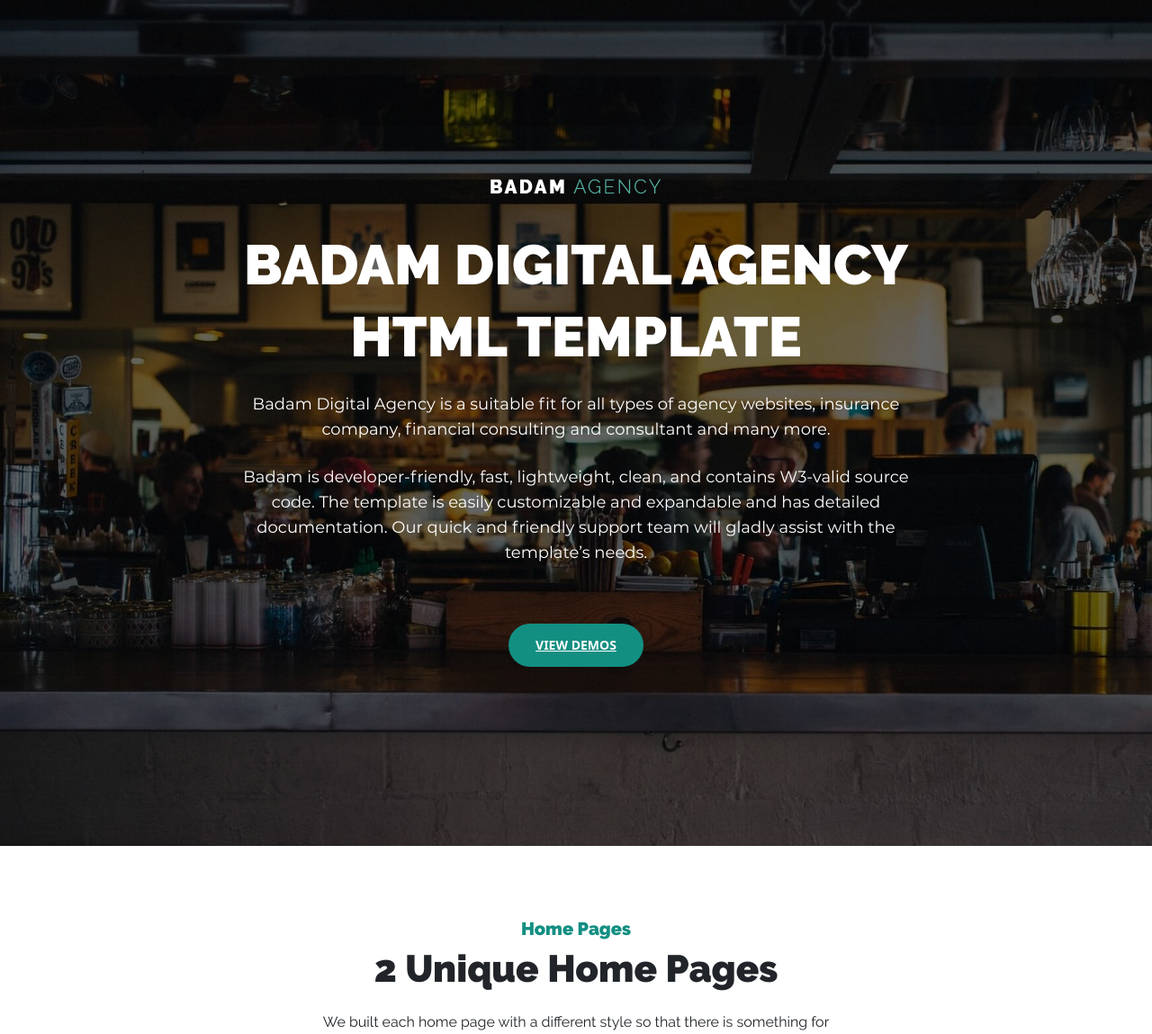
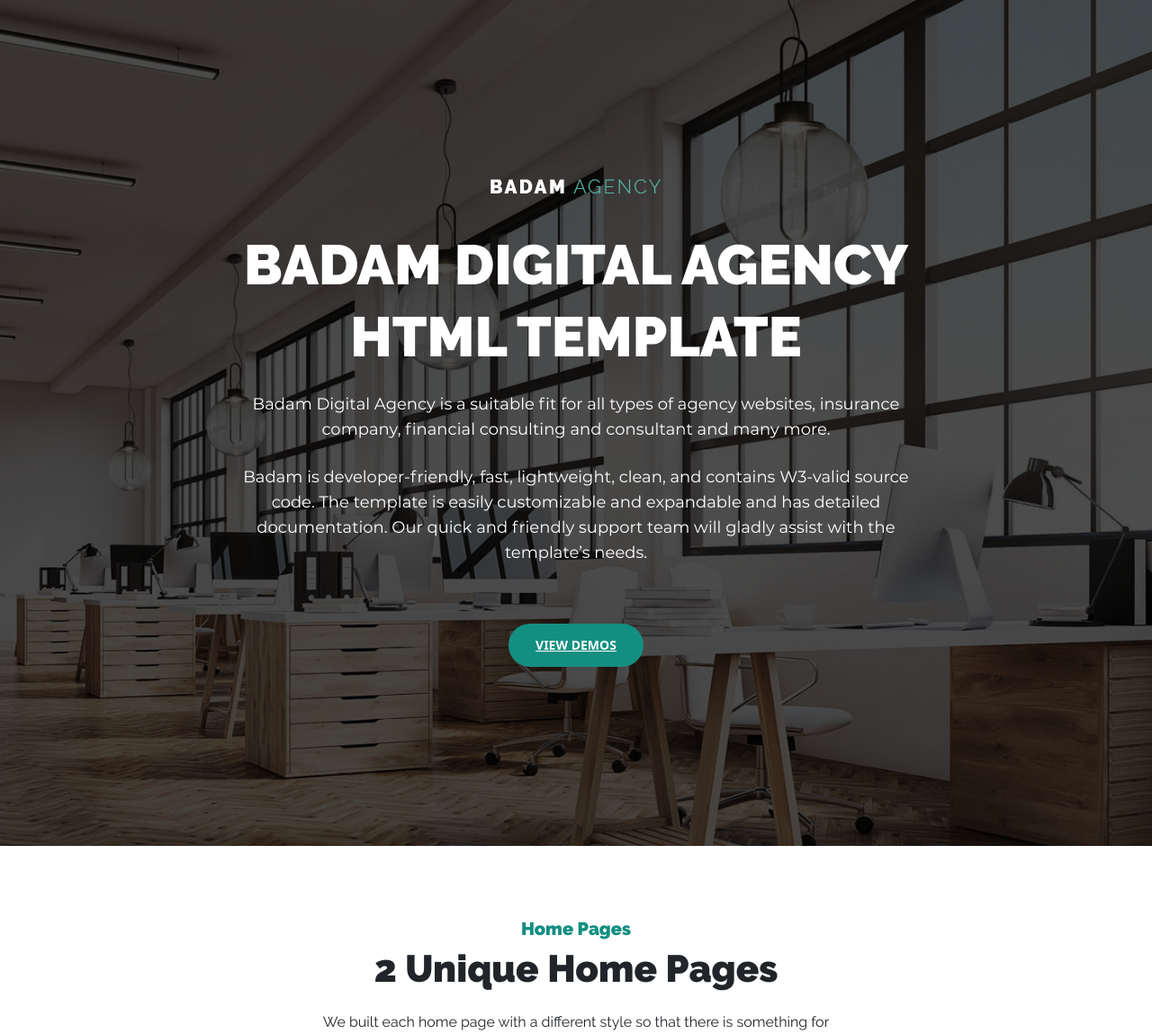
Before and after one commit to elvinmammadoff/badam, a PHP site: page /landing/index.php in a window 1280 px wide. Shown: the top 1149 px of the page at 90% size. Run offline with PHP 8.4, Linux system fonts and the light colour scheme; some libraries are stand-ins or nearby versions.

Commit message:
landing bg

```diff
--- a/landing/assets/css/style.css
+++ b/landing/assets/css/style.css
@@ -145,7 +145,7 @@ a:focus {
     left: 0;
     width: 100%;
     height: 100%;
-    background-color: rgba(0,0,0,.6);
+    background-color: rgba(0,0,0,.7);
     z-index: -1;
 }
 .logo {
```
Also changed, not shown: landing/assets/img/banner.jpg.
